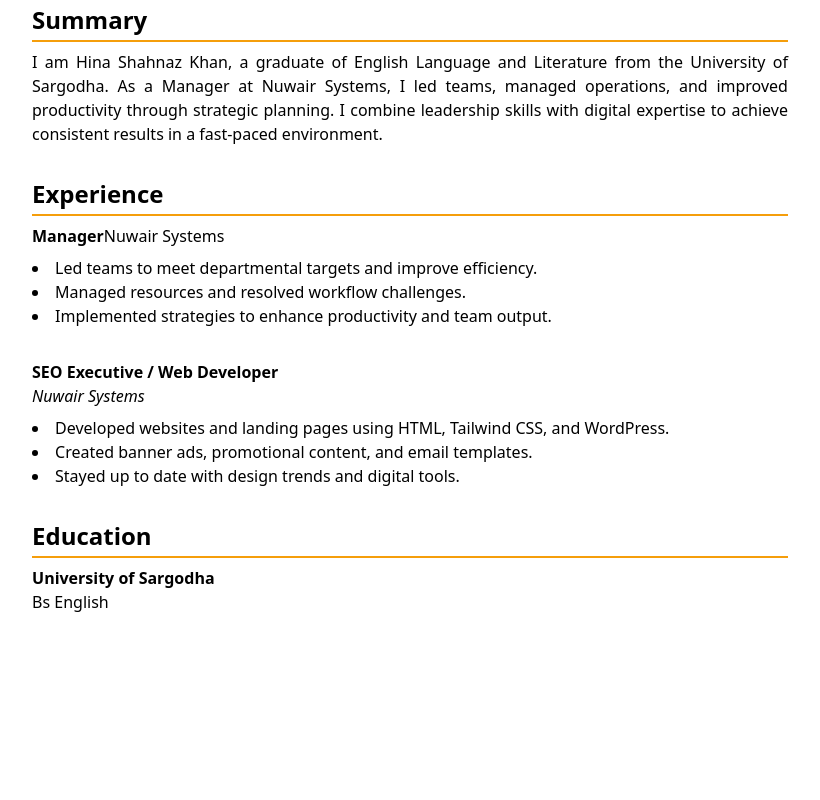
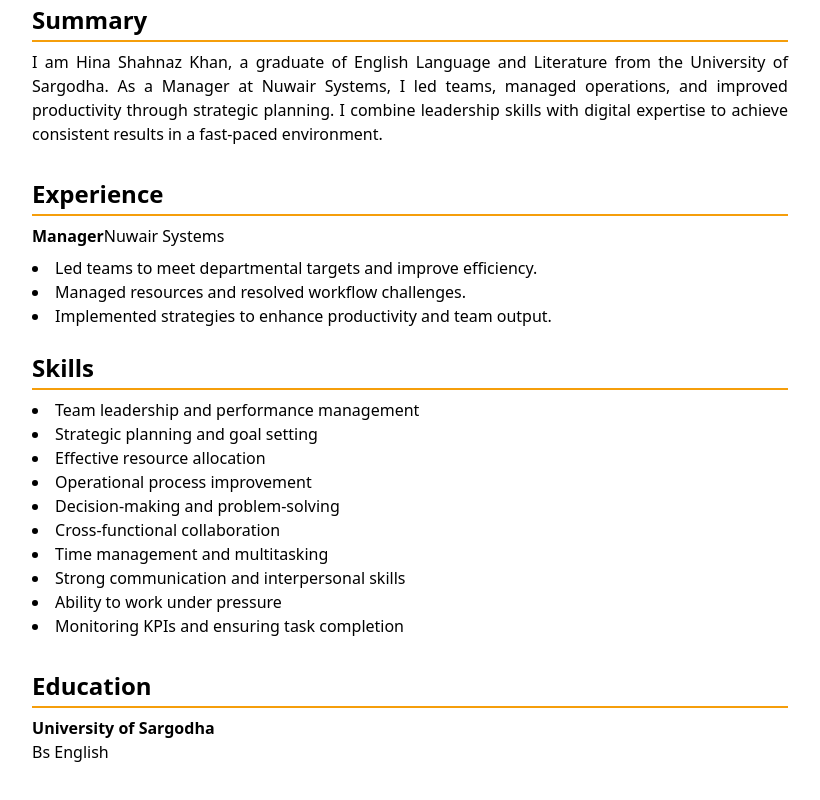
Before and after one commit to hinakhan53/cv, a website: page index.html in a window 1280 px wide. Shown: the part 404-1204 px from the top of the page, without its empty margins (230-1050 px from the left). Drawn offline with nearby package versions, Linux system fonts and the light colour scheme.

Commit message:
Update index.html

```diff
--- a/index.html
+++ b/index.html
@@ -47,13 +47,19 @@
       </ul>
       <br>
 
-      <p class="mt-2"><strong>SEO Executive / Web Developer</strong></p>
-      <p class="italic">Nuwair Systems</p>
-      <ul class="list-disc list-inside mt-2">
-        <li>Developed websites and landing pages using HTML, Tailwind CSS, and WordPress.</li>
-        <li>Created banner ads, promotional content, and email templates.</li>
-        <li>Stayed up to date with design trends and digital tools.</li>
-      </ul>
+      <h2 class="text-2xl font-semibold border-b-2 border-yellow-500 pb-1">Skills</h2>
+    <ul class="list-disc list-inside mt-2">
+    <li>Team leadership and performance management</li>
+    <li>Strategic planning and goal setting</li>
+    <li>Effective resource allocation</li>
+    <li>Operational process improvement</li>
+    <li>Decision-making and problem-solving</li>
+    <li>Cross-functional collaboration</li>
+    <li>Time management and multitasking</li>
+    <li>Strong communication and interpersonal skills</li>
+    <li>Ability to work under pressure</li>
+    <li>Monitoring KPIs and ensuring task completion</li>
+  </ul>
     </section>
 
     <section>
```
